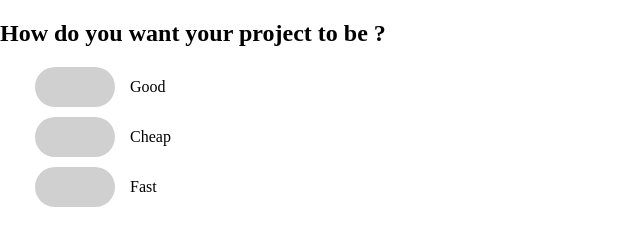
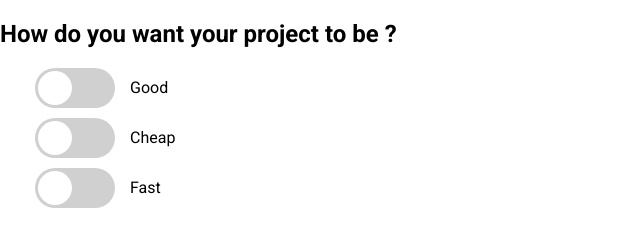
Before and after one commit to DEV-Gitanjali/Good-Cheap-Fast, a plain HTML site: page index.html in a window 1280 px wide. Shown: the whole page, without its empty margins (0-640 px from the left). Drawn offline with Linux system fonts and the light colour scheme.

Commit message:
this styling for ball

```diff
--- a/style.css
+++ b/style.css
@@ -5,6 +5,7 @@
 }
 
 body{
+    font-family: 'Roboto', sans-serif;
     flex-direction: column;
     align-items: center;
     justify-content: center;
@@ -25,7 +26,7 @@ body{
 }
 
 .label{
-
+    position: relative;
     background-color: #d0d0d0;
     border-radius: 50px;
     display: flex;
@@ -35,7 +36,19 @@ body{
     cursor: pointer;
 }
 
-.toggle:checked + label{
+.toggle:checked + .label{
     background-color:#8e44ad ;
 
 }
+
+.ball{
+    background: #fff;
+    height: 34px;
+    width: 34px;
+    border-radius: 50%;
+    position: absolute;
+    top: 3px;
+    left: 3px;
+    align-items: center;
+    justify-content: center;
+}
```
